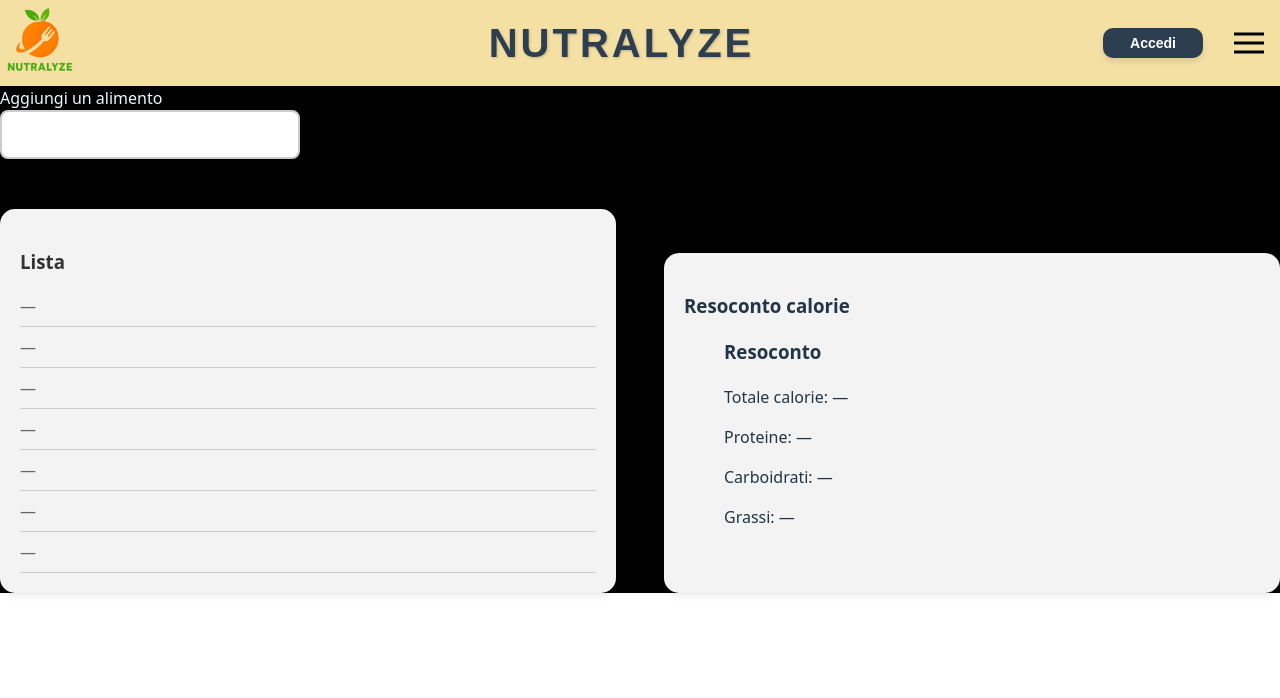
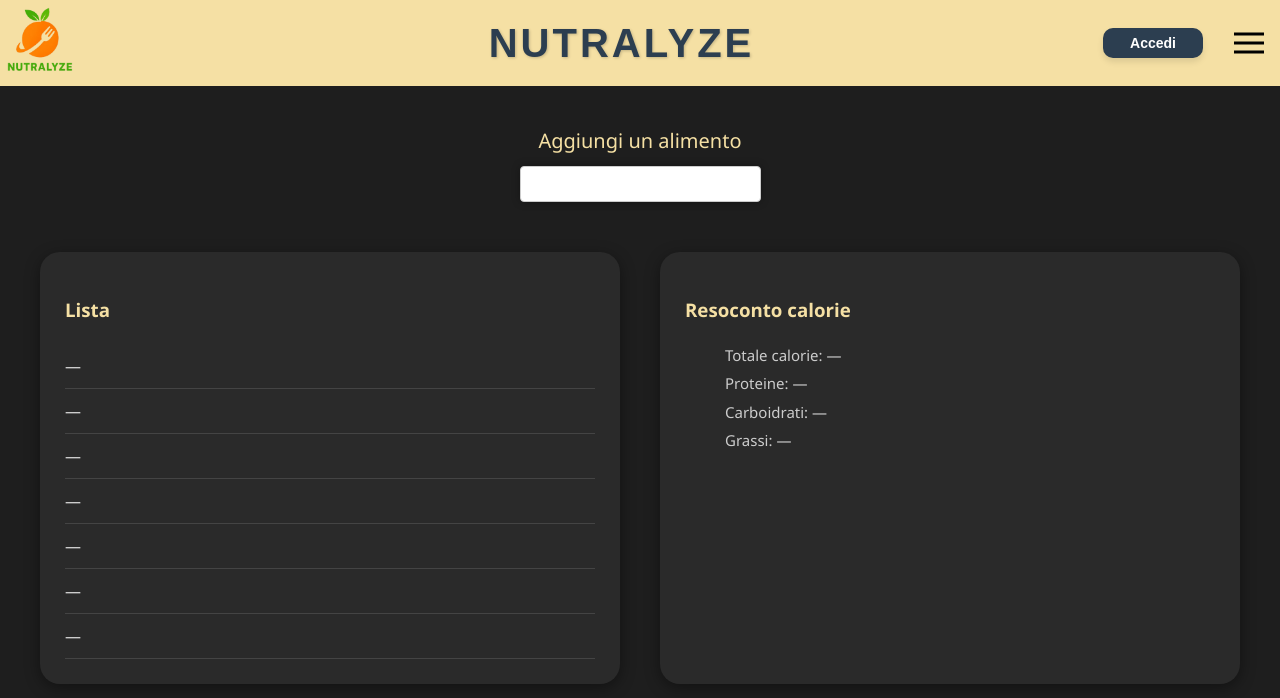
Before and after one commit to Bucky02/nutralyze, a React (Vite) app: page /calcolo in a window 1280 px wide. Shown: the top 698 px of the page. Built offline with nearby package versions, Linux system fonts and the light colour scheme.

Commit message:
pagina accedi e calcolo migliorate

```diff
--- a/src/components/Accedi.css
+++ b/src/components/Accedi.css
@@ -3,6 +3,13 @@
   flex-direction: column;
   align-items: flex-start; /* di default, ma utile sapere */
   gap: 10px;
+}
+#barraDiRicerca {
+  width: 350px; /* Larghezza desiderata */
+  margin: 50px auto; /* Centra il box orizzontalmente */
+  padding: 20px;
+  border-radius: 10px;
+  box-shadow: 0px 4px 8px rgba(0, 0, 0, 0.2);
 }
 
 .torna {
@@ -14,3 +21,11 @@
   border-radius: 5px;
   text-decoration: none;
 }
+
+.txt {
+  background-color: white; /* Sfondo bianco */
+  color: black; /* Colore del testo */
+  border: 1px solid #ccc; /* Bordo leggero */
+  padding: 8px;
+  border-radius: 4px;
+}
--- a/src/components/Accedi.jsx
+++ b/src/components/Accedi.jsx
@@ -3,7 +3,7 @@ import "./Accedi.css";
 
 function Accedi() {
   return (
-    <div className="bodyy">
+    <div className="body">
       <div id="barraDiRicerca">
         <div>
           <label htmlFor="search" className="email">
--- a/src/components/Calcolo.css
+++ b/src/components/Calcolo.css
@@ -1,34 +1,62 @@
+/* Layout principale */
 .calcolo {
-  background-color: black;
-  flex-flow: column;
+  background-color: #1e1e1e;
+  color: #f5f5f5;
+  min-height: 100vh;
+  padding: 40px;
+  font-family: "Segoe UI", sans-serif;
 }
+
+/* Etichetta dell'input */
+.alimento {
+  font-size: 20px;
+  margin-bottom: 10px;
+  display: block;
+  color: rgb(245, 224, 164);
+}
+
+/* Campo di input */
+.txt {
+  width: 100%;
+  max-width: 400px;
+  padding: 10px;
+  border: none;
+  border-radius: 10px;
+  font-size: 16px;
+  background-color: #2c2c2c;
+  color: #fff;
+  outline: none;
+  margin-bottom: 30px;
+  box-shadow: 0 0 8px rgba(0, 0, 0, 0.3);
+}
+
+/* Contenitore dei due box sotto */
 .conto {
   display: flex;
   justify-content: space-between;
-  align-items: flex-start;
-  gap: 20px;
-  margin-top: 30px;
+  gap: 40px;
+  flex-wrap: wrap;
 }
-.alimento {
-  color: aliceblue;
-}
+
+/* Box lista e resoconto */
 .lista,
 .resoconto {
-  width: 45%;
-  min-height: 300px;
-  background-color: #f3f3f3;
-  border-radius: 15px;
-  padding: 20px;
-  margin-top: 20px;
-  align-self: flex-end; /* se usi flex */
-  box-shadow: 0 2px 8px rgba(0, 0, 0, 0.1);
+  flex: 1;
+  min-width: 300px;
+  background-color: #2a2a2a;
+  border-radius: 20px;
+  padding: 25px;
+  box-shadow: 0 4px 15px rgba(0, 0, 0, 0.4);
 }
 
-.lista h3 {
-  margin-bottom: 10px;
-  color: #333;
+/* Titoli dei box */
+.lista h3,
+.resoconto h3 {
+  color: rgb(245, 224, 164);
+  margin-bottom: 20px;
 }
 
+/* Lista della spesa */
 .lista ul {
   list-style: none;
   padding: 0;
@@ -36,7 +64,21 @@
 }
 
 .lista li {
-  border-bottom: 1px solid #ccc;
-  padding: 8px 0;
-  color: #666;
+  border-bottom: 1px solid #444;
+  padding: 10px 0;
+  color: #ddd;
 }
+
+/* Resoconto paragrafo */
+.resoconto p {
+  color: #ccc;
+  margin: 6px 0;
+  font-size: 15px;
+}
+
+.barra {
+  display: flex;
+  flex-direction: column;
+  align-items: center; /* centra orizzontalmente */
+  margin-bottom: 20px; /* spazio sotto se vuoi distanziarlo */
+}
--- a/src/components/Calcolo.jsx
+++ b/src/components/Calcolo.jsx
@@ -3,6 +3,7 @@ import "./Calcolo.css";
 function Calcolo() {
   return (
     <div className="calcolo">
+      <div className="barra">
         <div>
           <label htmlFor="search" className="alimento">
             Aggiungi un alimento
@@ -16,6 +17,7 @@ function Calcolo() {
             className="txt"
             size="20"
           />
+        </div>
       </div>
       <div className="conto">
         <div className="lista">
@@ -33,7 +35,6 @@ function Calcolo() {
         <div className="resoconto">
           <h3>Resoconto calorie</h3>
           <ul>
-            <h3>Resoconto</h3>
             <p>Totale calorie: —</p>
             <p>Proteine: —</p>
             <p>Carboidrati: —</p>
```
Lines whose indentation alone changed are shown as unchanged.
